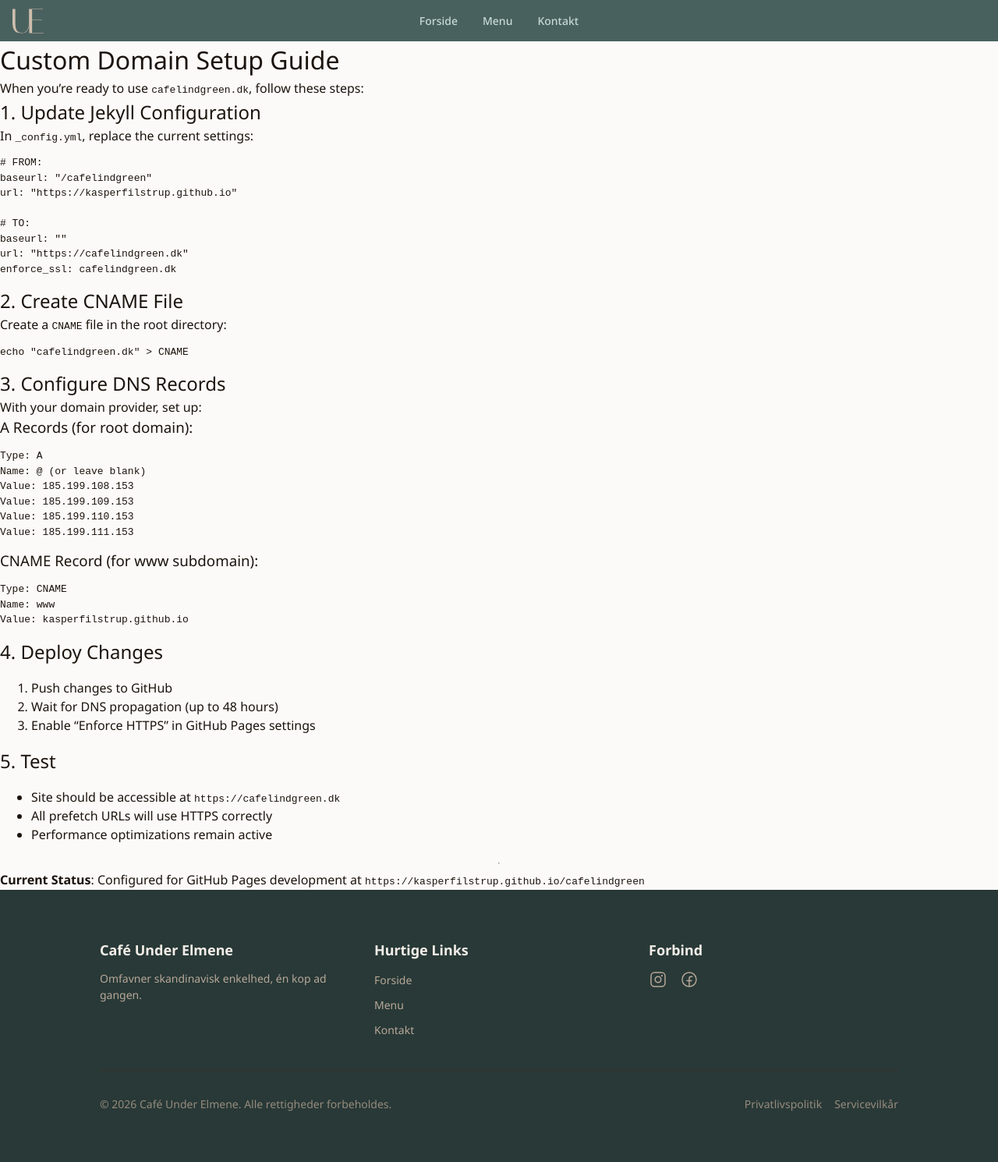
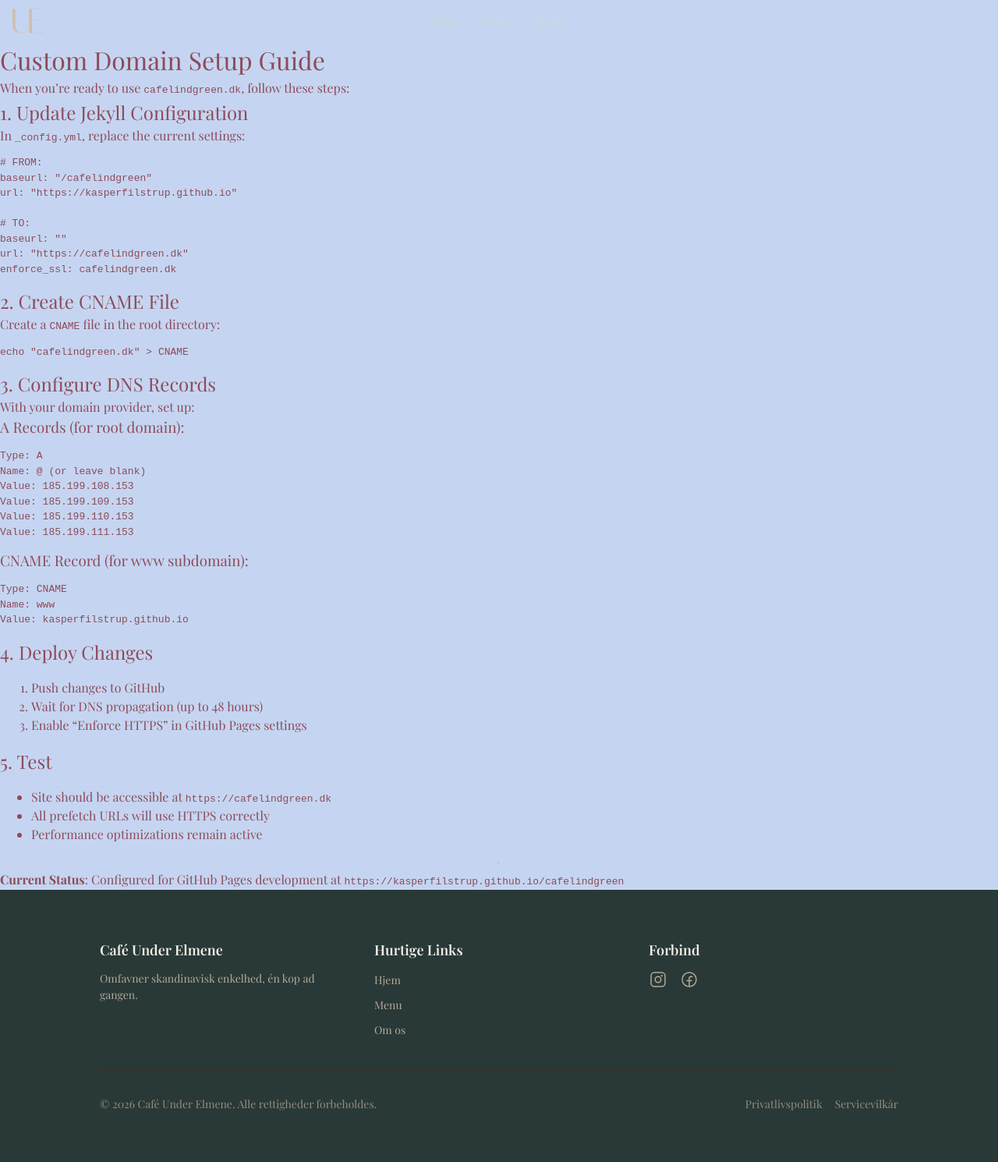
Before and after one commit to kasperfilstrup/cafelindgreen, a Jekyll site: the page built from CUSTOM_DOMAIN_SETUP.md, in a window 1280 px wide. Shown: the whole page at 78% size. Built offline with Jekyll 4.4.1, drawn with Linux system fonts in a browser that asks for light colours; some web fonts are replaced; our own code applies the rules of GitHub Pages for plain Markdown files.

Commit message:
Color changes

```diff
--- a/_config.yml
+++ b/_config.yml
@@ -17,11 +17,11 @@ address: '123 Oak Street, City Center, 10001'
 
 # Navigation
 navigation:
-  - name: 'Forside'
+  - name: 'Hjem'
     url: '/'
   - name: 'Menu'
     url: '/menu/'
-  - name: 'Kontakt'
+  - name: 'Om os'
     url: '/contact/'
 
 # Build settings
--- a/_includes/head.html
+++ b/_includes/head.html
@@ -12,13 +12,13 @@
 <link
   rel="preload"
   as="style"
-  href="https://fonts.googleapis.com/css2?display=swap&family=Noto+Sans:wght@400;500;700;900&family=Ballet:opsz@16..72&display=swap"
+  href="https://fonts.googleapis.com/css2?family=Playfair+Display:ital,wght@0,400..900;1,400..900&display=swap"
   onload="this.onload=null;this.rel='stylesheet'"
 />
 <noscript>
   <link
     rel="stylesheet"
-    href="https://fonts.googleapis.com/css2?display=swap&family=Noto+Sans:wght@400;500;700;900&family=Ballet:opsz@16..72&display=swap"
+    href="https://fonts.googleapis.com/css2?family=Playfair+Display:ital,wght@0,400..900;1,400..900&display=swap"
   />
 </noscript>
 <!-- Performance meta tags -->
--- a/_sass/_base.scss
+++ b/_sass/_base.scss
@@ -12,12 +12,17 @@ html {
 
 body {
   margin: 0;
-  background-color: var(--color-cream);
-  color: var(--color-dark);
+  background-color: var(--color-dusty-blue);
+  color: var(--color-primary-dark);
 }
 
 // Typography base
-h1, h2, h3, h4, h5, h6 {
+h1,
+h2,
+h3,
+h4,
+h5,
+h6 {
   margin: 0;
   font-weight: inherit;
 }
--- a/_sass/_components.scss
+++ b/_sass/_components.scss
@@ -10,7 +10,7 @@
   white-space: nowrap;
   // border-bottom: 1px solid var(--color-border);
   padding: var(--spacing-4) var(--spacing-10);
-  background: #49615e;
+  background: var(--color-dusty-blue);
 }
 
 .header-logo {
--- a/_sass/_variables.scss
+++ b/_sass/_variables.scss
@@ -6,10 +6,11 @@
 :root {
   // Brand Colors
   --color-cream: #fcfaf8;
+  --color-dusty-blue: #c5d5f1;
   --color-dark: #1b140e;
   --color-border: #f3ede7;
-  --color-primary: #e57f19;
-  --color-primary-dark: #d17316;
+  --color-primary: #d5788d;
+  --color-primary-dark: #8e4b5a;
   --color-text: #5a4e45;
   --color-footer: #f3ede7;
   --color-footer-text: #b8a899;
@@ -23,8 +24,8 @@
 
   // Typography
   // --font-jakarta: 'Plus Jakarta Sans', sans-serif;
-  --font-ballet: 'Ballet', sans-serif;
-  --font-noto: 'Noto Sans', sans-serif;
+  --font-ballet: 'Playfair Display', sans-serif;
+  --font-noto: 'Playfair Display', sans-serif;
   --font-family: var(--font-noto);
 
   // Spacing (Tailwind rem equivalents)
```
Also changed, not shown: assets/images/cafe-manna.png (added), assets/ue.svg (deleted), 1 other file.
